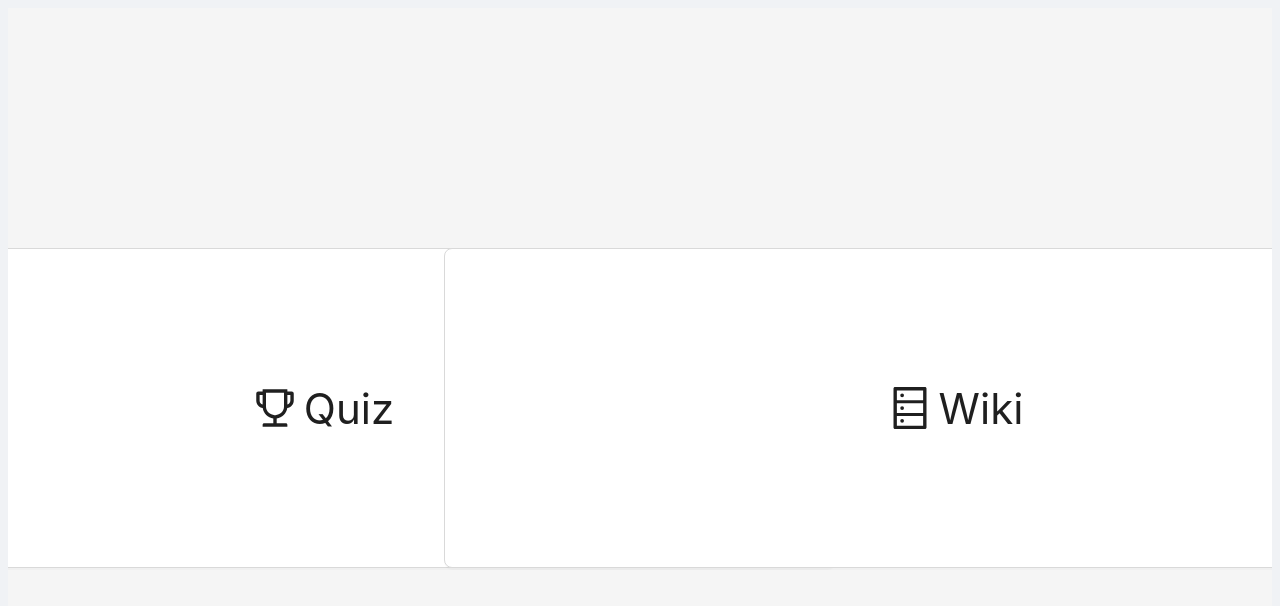
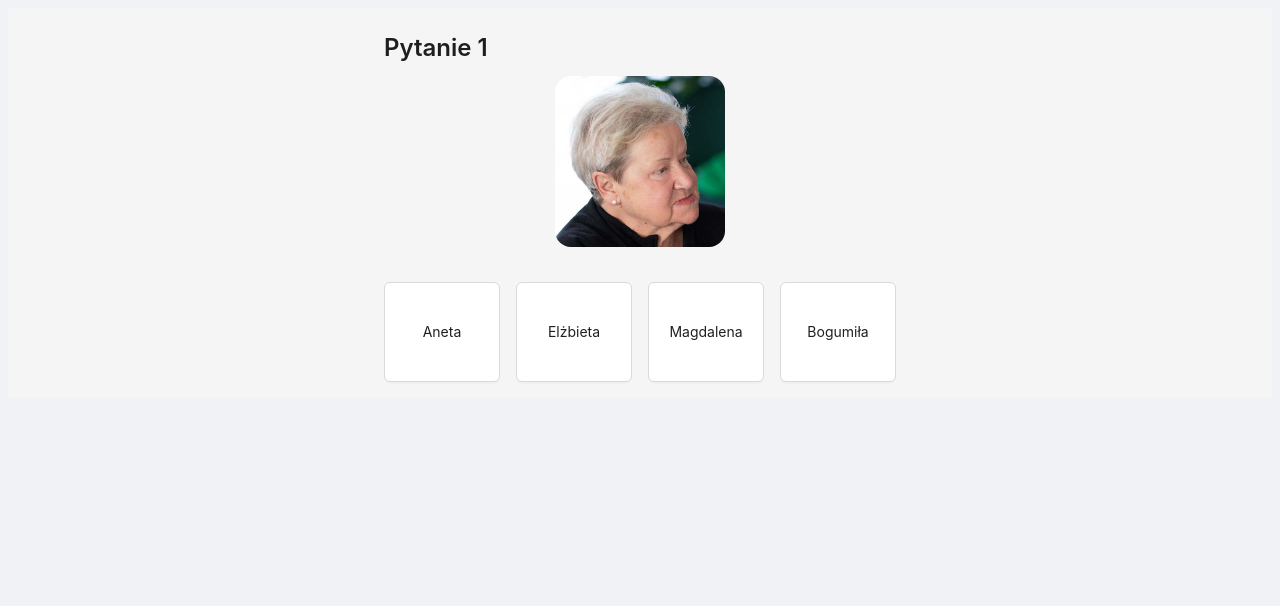
Before and after one commit to JamasterYT/srem-app, a React (Create React App) app: page /#/play-game in a window 1280 px wide. Before the commit this address led to /#/. Shown: the top 606 px of the page. Built offline with nearby package versions, Linux system fonts and the light colour scheme.

Commit message:
AgeGame added

```diff
--- a/src/quiz/Game.jsx
+++ b/src/quiz/Game.jsx
@@ -1,5 +1,6 @@
+// src\quiz\Game.jsx
 import React, { useState, useEffect } from "react";
-import { Card, Button, message, Typography, Row, Col } from "antd"; // Import Row and Col
+import { Card, Button, message, Typography, Row, Col, Badge } from "antd";
 import people from "../people.json";
 
 const { Title } = Typography;
@@ -8,78 +9,84 @@ const Game = () => {
   const [currentPerson, setCurrentPerson] = useState(null);
   const [options, setOptions] = useState([]);
   const [score, setScore] = useState(0);
-  const [questionNumber, setQuestionNumber] = useState(1); // Added state for question number
+  const [questionNumber, setQuestionNumber] = useState(1);
+  const [remainingPeople, setRemainingPeople] = useState([...people]);
 
   useEffect(() => {
     nextQuestion();
   }, []);
 
   const nextQuestion = () => {
-    const validPeople = people.filter(
-      person => person.Zdjecie !== "nienarodzone.jpg" && person.Imie !== null
+    const validPeople = remainingPeople.filter(
+      (person) => person.Zdjecie !== "nienarodzone.jpg" && person.Imie !== null
     );
-    const randomPerson = validPeople[Math.floor(Math.random() * validPeople.length)];
+    const randomPerson =
+      validPeople[Math.floor(Math.random() * validPeople.length)];
     setCurrentPerson(randomPerson);
 
-    // Generate three random options and include the correct answer
+    setRemainingPeople((prevPeople) =>
+      prevPeople.filter((person) => person.Id !== randomPerson.Id)
+    );
+
+    const genderFilteredPeople = validPeople.filter(
+      (person) => person.Plec === randomPerson.Plec
+    );
     const randomOptions = [randomPerson];
-    const usedNames = [randomPerson.Imie]; // To track used names
+    const usedNames = [randomPerson.Imie];
 
     while (randomOptions.length < 4) {
-      const randomOption = validPeople[Math.floor(Math.random() * validPeople.length)];
+      const randomOption =
+        genderFilteredPeople[
+          Math.floor(Math.random() * genderFilteredPeople.length)
+        ];
       if (!usedNames.includes(randomOption.Imie)) {
         randomOptions.push(randomOption);
         usedNames.push(randomOption.Imie);
       }
     }
-    // Shuffle the options
     setOptions(randomOptions.sort(() => Math.random() - 0.5));
   };
 
   const handleOptionClick = (person) => {
     if (person === currentPerson) {
-      message.success("Correct!");
-      setScore(score + 1);
-      setQuestionNumber(questionNumber + 1); // Increment the question number
+      message.success("Brawo!");
+      const newScore = score + 1;
+      setScore(newScore);
+      setQuestionNumber(questionNumber + 1);
+      const highScore = localStorage.getItem("highScore") || 0;
+      if (newScore > highScore) {
+        localStorage.setItem("highScore", newScore);
+      }
       nextQuestion();
     } else {
-      message.error("Incorrect!");
-      // Save the score to localStorage if it's higher than the previous high score
-      const highScore = localStorage.getItem("highScore") || 0;
-      if (score > highScore) {
-        localStorage.setItem("highScore", score);
-      }
-      // Redirect to the quiz page
+      message.error(`Przegrałeś, twój wynik: ${score}`);
       window.location.href = "#/quiz";
     }
   };
 
   return (
-    <div style={{ padding: '0 16px 16px 16px' }}>
-
+    <div style={{ padding: "0 16px 16px 16px" }}>
       {currentPerson && (
         <div>
           <Title level={3}>Pytanie {questionNumber}</Title>
-          <Row justify="center" style={{ marginBottom: '16px' }}>
+          <Row justify="center" style={{ marginBottom: "16px" }}>
             <Col xs={24} sm={16} md={12} lg={8}>
               <img
                 src={`${process.env.PUBLIC_URL}/photos/${currentPerson.Zdjecie}`}
                 alt={currentPerson.Imie}
                 style={{
-            width: '100%',
-            marginBottom: '16px',
-            borderRadius: '16px'  // This gives the image rounded corners
+                  width: "100%",
+                  marginBottom: "16px",
+                  borderRadius: "16px",
                 }}
               />
             </Col>
-
           </Row>
           <Row gutter={[16, 16]} justify="center">
             {options.map((person, index) => (
-              <Col xs={12} sm={12} md={6} key={index}> {/* Adjusted the xs prop value to 12 */}
+              <Col xs={12} sm={12} md={6} key={index}>
                 <Button
-
-                  style={{ width: '100%', height: '100px' }} // Adjusted height to make it square-ish
+                  style={{ width: "100%", height: "100px" }}
                   onClick={() => handleOptionClick(person)}
                 >
                   {person.Imie}
--- a/src/utils.js
+++ b/src/utils.js
@@ -1,5 +1,9 @@
-// utils.js
+// src\utils.js
 export const calculateAge = (dob) => {
+  if (!dob) {
+    return 0; // lub inna domyślna wartość, jeśli data urodzenia jest niezdefiniowana lub null
+  }
+
   // konwersja "DD.MM.YYYY" na "YYYY-MM-DD"
   const formattedDOB = dob.split(".").reverse().join("-");
   const birthDate = new Date(formattedDOB);
--- a/src/wiki/PersonCard.js
+++ b/src/wiki/PersonCard.js
@@ -1,3 +1,4 @@
+//src/wiki/PersonCard.js
 import React, { useState } from "react";
 import { Card } from "antd";
 import { Link } from "react-router-dom";
@@ -45,6 +46,7 @@ const PersonCard = ({ person }) => {
         }
         // data-aos="fade-up"
         data-aos="flip-down"
+        data-aos-once="false"
         data-aos-mirror
       >
         <Card.Meta title={fullName} description={description} />
```
Lines whose indentation alone changed are shown as unchanged.
